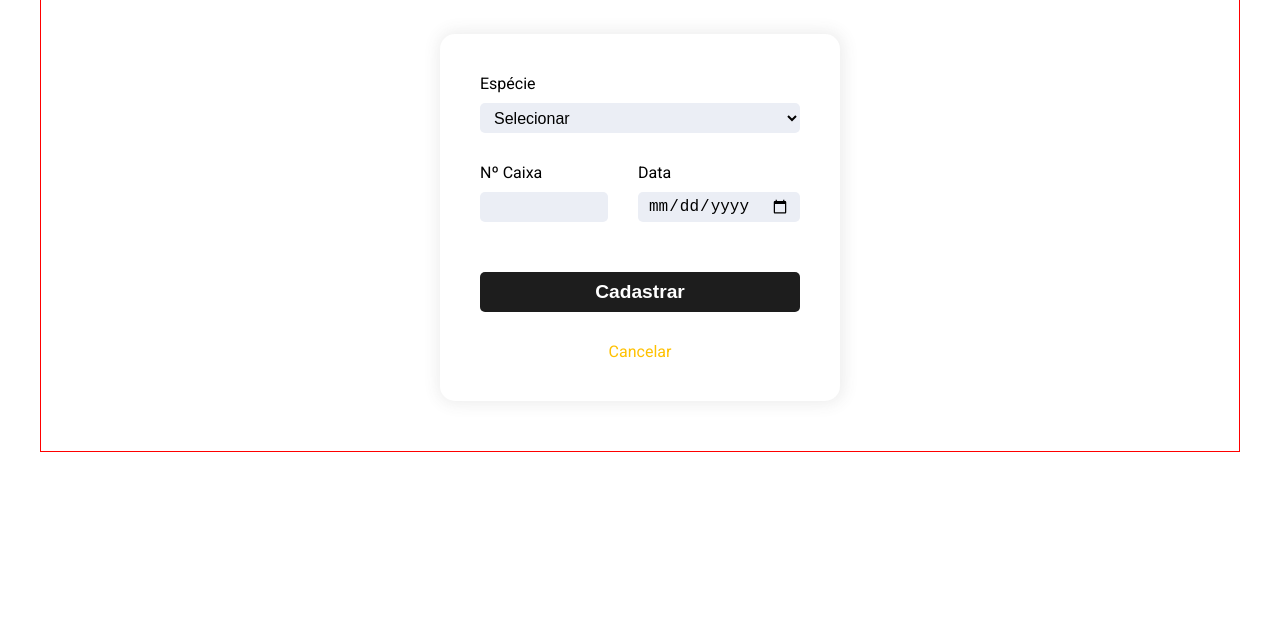
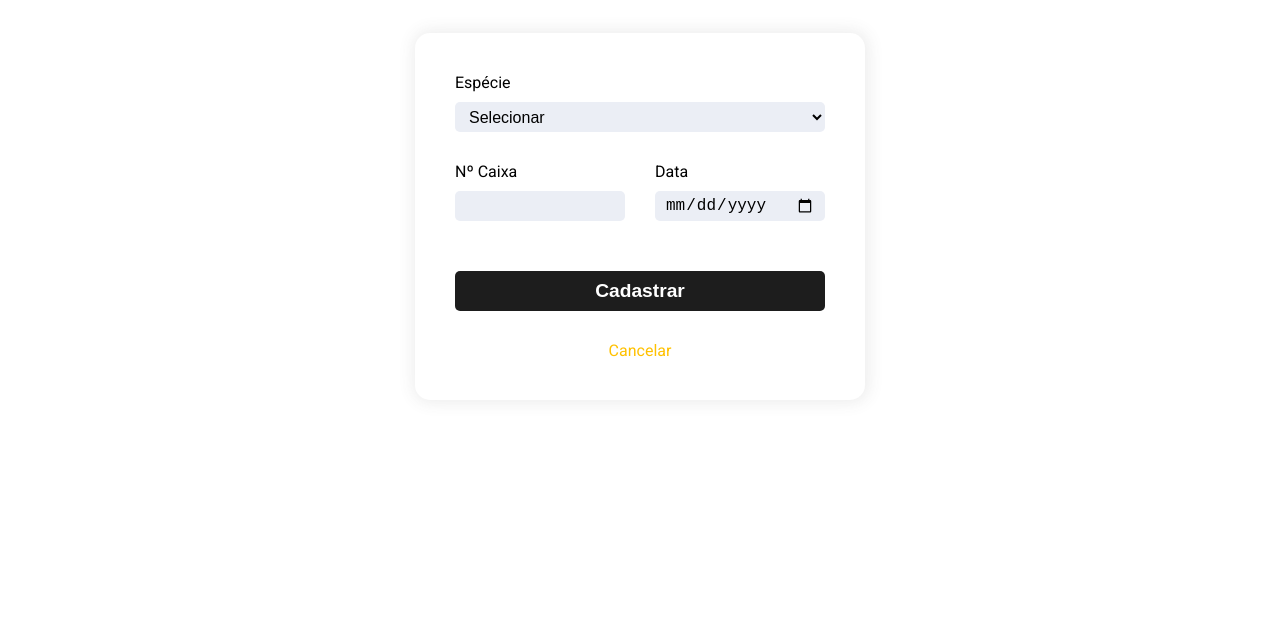
Before and after one commit to Sara01romao/abelhas-pages, a plain HTML site: page cadastrar.html in a window 1280 px wide. Shown: the part 172-800 px from the top of the page. Drawn offline with Linux system fonts and the light colour scheme.

Commit message:
Retira borda container e aumenta a div

```diff
--- a/css/cadastrar.css
+++ b/css/cadastrar.css
@@ -3,7 +3,6 @@ span {
 }
 
 .cadastrar-container {
-  border: 1px solid red;
   padding: 0px 20px;
   display: flex;
   flex-direction: column;
@@ -15,7 +14,7 @@ span {
   box-shadow: 1px 0px 15px 3px rgba(83, 83, 83, 0.1);
 
   border-radius: 15px;
-  max-width: 400px;
+  max-width: 450px;
   padding: 40px;
 
   display: flex;
@@ -23,13 +22,13 @@ span {
   align-items: center;
 }
 
-.cadastrar-formulario a{
+.cadastrar-formulario a {
   margin-top: 30px;
   color: var(--icon-titulo);
   transition: 0.3s;
 }
 
-.cadastrar-formulario a:hover{
+.cadastrar-formulario a:hover {
   color: #d6a100;
 }
 
@@ -45,13 +44,11 @@ span {
   margin-top: 50px;
 }
 
-
-@media screen and (max-width:423px) {
-
+@media screen and (max-width: 423px) {
   .flex-input {
-  display: grid;
-  grid-template-columns: 1fr ;
-  gap: 30px;
-  align-items: center;
+    display: grid;
+    grid-template-columns: 1fr;
+    gap: 30px;
+    align-items: center;
+  }
 }
-}
```
